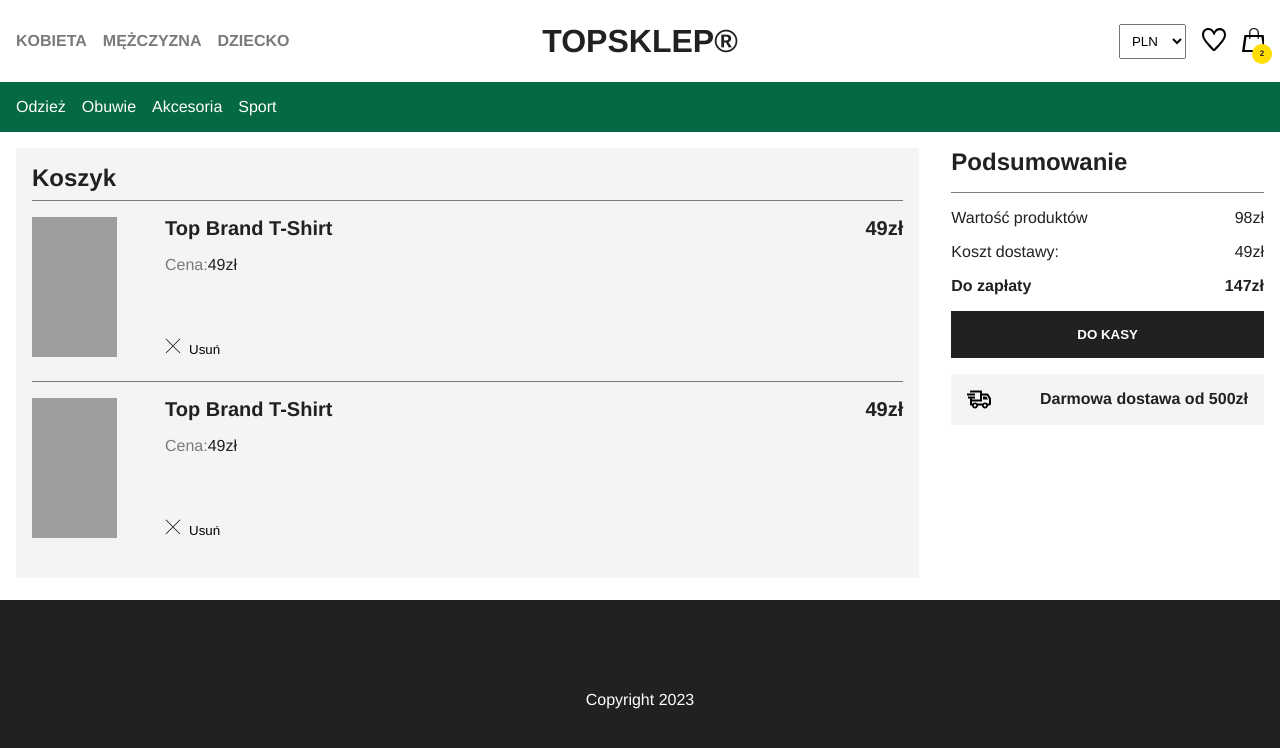
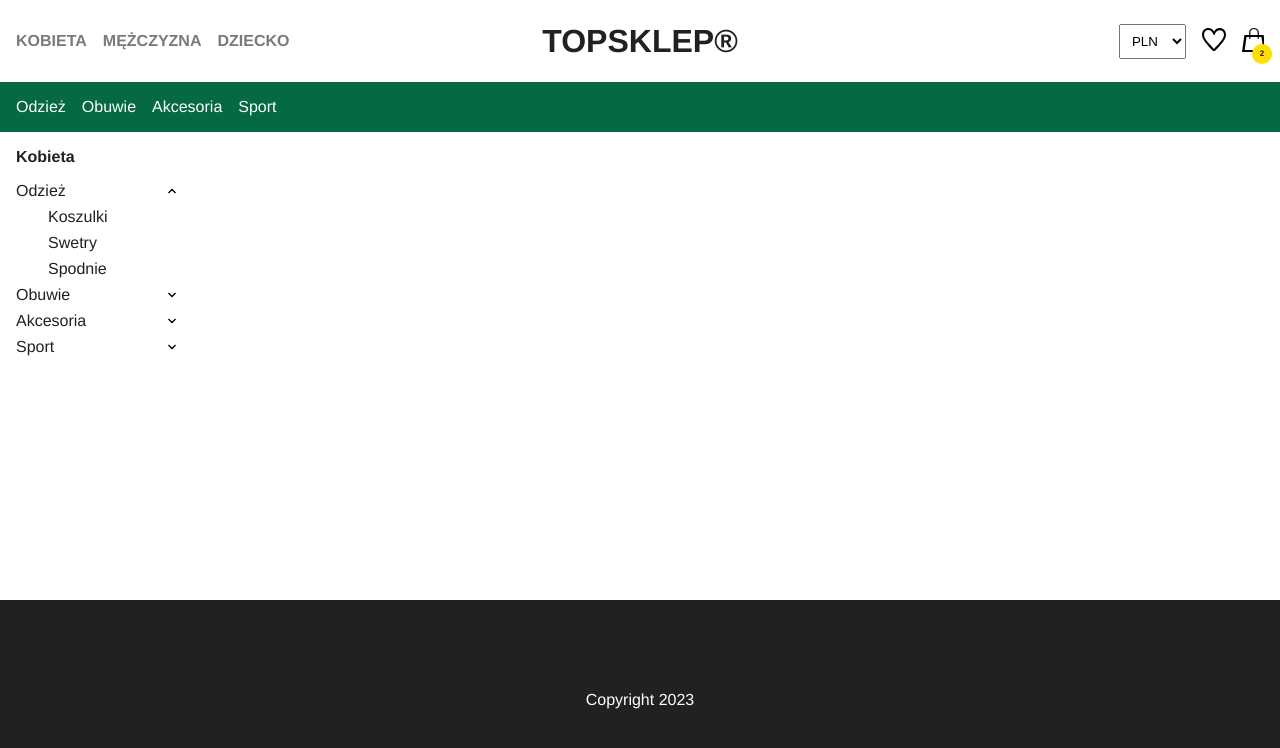
Before and after one commit to AmandaChawinska/shop, a React (Vite) app in the folder front-end/: page / in a window 1280 px wide. Shown: the top 748 px of the page. Built offline with nearby package versions, Linux system fonts and the light colour scheme.

Commit message:
view products list and component expandable menu

```diff
--- /dev/null
+++ b/front-end/src/components/ExpandableMenu/ExpandableMenu.jsx
@@ -0,0 +1,44 @@
+import styles from "./ExpandableMenu.module.css";
+
+import { CATEGORIES } from "../../constants/categories";
+import { NavLink } from "react-router-dom";
+import ARROW_ICON from "../../assets/arrow.svg";
+
+export function ExpandableMenu() {
+  const activePath = "odziez";
+  return (
+    <div className={styles.expandableMenu}>
+      <p>Kobieta</p>
+      <ul>
+        {CATEGORIES.map((category) => {
+          return (
+            <li key={category.path}>
+              <NavLink to={category.path}>
+                {category.categoryName}{" "}
+                <img
+                  src={ARROW_ICON}
+                  className={
+                    activePath === category.path ? styles.expanded : ""
+                  }
+                />
+              </NavLink>
+              {activePath === category.path && (
+                <ul>
+                  {category.subcategories.map((subcategory) => {
+                    return (
+                      <li key={subcategory.path}>
+                        <NavLink to={subcategory.path}>
+                          {subcategory.categoryName}
+                        </NavLink>
+                      </li>
+                    );
+                  })}
+                </ul>
+              )}
+            </li>
+          );
+        })}
+      </ul>
+    </div>
+  );
+}
--- /dev/null
+++ b/front-end/src/components/ExpandableMenu/ExpandableMenu.module.css
@@ -0,0 +1,33 @@
+.expandableMenu {
+  width: 11rem;
+  margin-top: 1rem;
+  padding-left: 1rem;
+}
+
+.expandableMenu p {
+  font-weight: 700;
+  margin-bottom: 1rem;
+}
+
+.expandableMenu li {
+  margin-bottom: 0.5rem;
+}
+
+.expandableMenu li a {
+  display: flex;
+  justify-content: space-between;
+  align-items: center;
+}
+
+.expandableMenu li ul {
+  padding-left: 2rem;
+  margin-top: 0.5rem;
+}
+
+.expandableMenu a:global(.active) {
+  font-weight: 700;
+}
+
+.expanded {
+  transform: rotate(180deg);
+}
--- a/front-end/src/constants/categories.js
+++ b/front-end/src/constants/categories.js
@@ -17,17 +17,69 @@ export const CATEGORIES = [
   {
     categoryName: "Odzież",
     path: "odziez",
+    subcategories: [
+      {
+        categoryName: "Koszulki",
+        path: "koszulki",
+      },
+      {
+        categoryName: "Swetry",
+        path: "swetry",
+      },
+      {
+        categoryName: "Spodnie",
+        path: "spodnie",
+      },
+    ],
   },
   {
     categoryName: "Obuwie",
     path: "obuwie",
+    subcategories: [
+      {
+        categoryName: "Eleganckie",
+        path: "eleganckie",
+      },
+      {
+        categoryName: "Sportowe",
+        path: "sportowe",
+      },
+      {
+        categoryName: "Sneakersy",
+        path: "sneakersy",
+      },
+    ],
   },
   {
     categoryName: "Akcesoria",
     path: "akcesoria",
+    subcategories: [
+      {
+        categoryName: "Torby",
+        path: "torby",
+      },
+      {
+        categoryName: "Zegarki",
+        path: "zegarki",
+      },
+    ],
   },
   {
     categoryName: "Sport",
     path: "sport",
+    subcategories: [
+      {
+        categoryName: "Piłka nożna",
+        path: "pilkanozna",
+      },
+      {
+        categoryName: "Narty",
+        path: "narty",
+      },
+      {
+        categoryName: "Pływane",
+        path: "plywanie",
+      },
+    ],
   },
 ];
--- a/front-end/src/main.jsx
+++ b/front-end/src/main.jsx
@@ -3,12 +3,12 @@ import "./styles/globals.css";
 import { StrictMode } from "react";
 import { createRoot } from "react-dom/client";
 import { createBrowserRouter, RouterProvider } from "react-router-dom";
-import { Cart } from "./views/Cart/Cart.jsx";
+import { ProductsList } from "./views/ProductsList/ProductsList.jsx";
 
 const router = createBrowserRouter([
   {
     path: "/",
-    element: <Cart />,
+    element: <ProductsList />,
   },
 ]);
 
--- /dev/null
+++ b/front-end/src/views/ProductsList/ProductsList.jsx
@@ -0,0 +1,12 @@
+import { Layout } from "../../components/Layout/Layout";
+import { FlexContainer } from "../../components/FlexContainer/FlexContainer";
+import { ExpandableMenu } from "../../components/ExpandableMenu/ExpandableMenu";
+export function ProductsList() {
+  return (
+    <Layout>
+      <FlexContainer>
+        <ExpandableMenu></ExpandableMenu>
+      </FlexContainer>
+    </Layout>
+  );
+}
```
Also changed, not shown: front-end/src/assets/arrow.svg (added).
